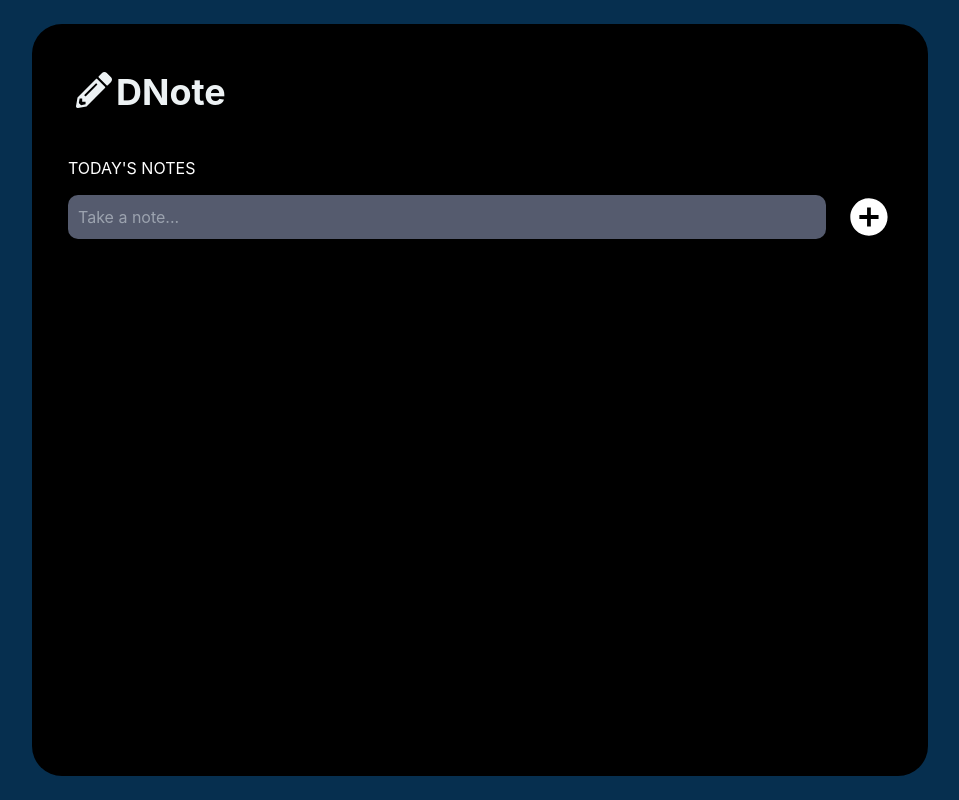
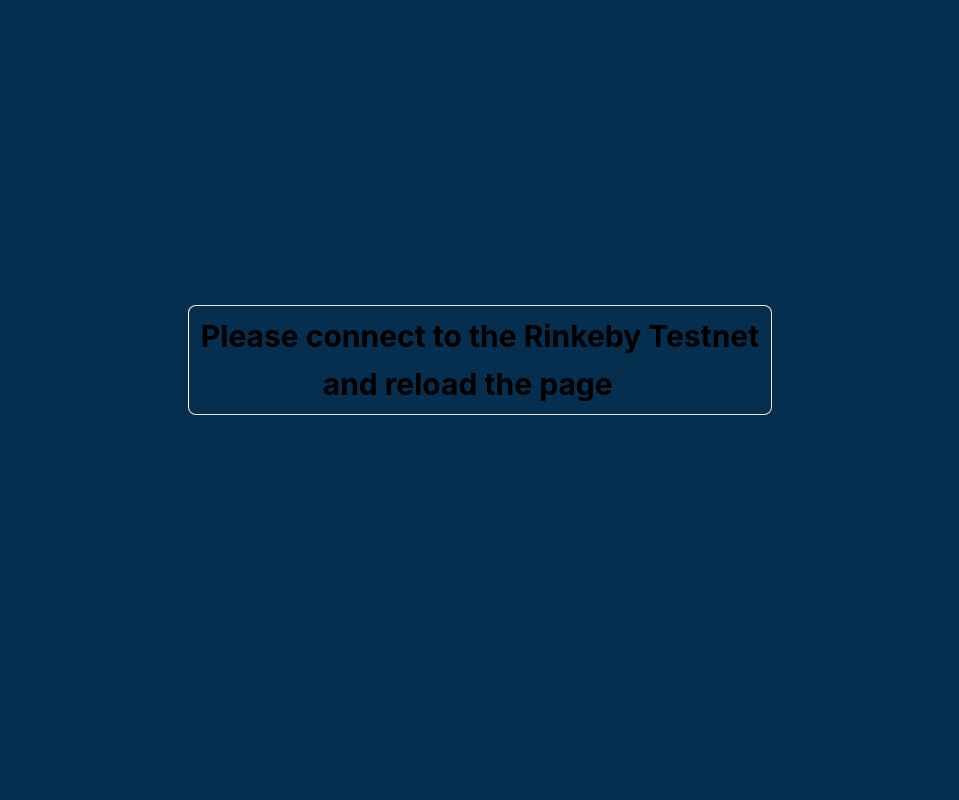
Before and after one commit to Nestor-19/DNote, a Next.js app in the folder client/: page / in a window 1280 px wide. Shown: the whole page, without its empty margins (160-1119 px from the left). Built offline with nearby package versions, Linux system fonts and the light colour scheme.

Commit message:
Completed WrongNetworkMessage component

```diff
--- a/client/components/WrongNetworkMessage.js
+++ b/client/components/WrongNetworkMessage.js
@@ -1,9 +1,9 @@
-const WrongNetworkMessage = () => <div className='flex flex-col justify-center items-center mb-20 font-bold text-2xl gap-y-3'>
-  {/* Prompt to change network to Rinkeby */}
-  <div>----------------------------------------</div>
-  <div>Please connect to the Rinkeby Testnet</div>
-  <div>and reload the page</div>
-  <div>----------------------------------------</div>
+const WrongNetworkMessage = () =>
+<div className='flex flex-col justify-center items-center mb-20 font-bold text-2xl sm:text-3xl gap-y-3 '>
+  <div className="border border-l-gray-50 rounded-lg">
+    <p className="mx-3 my-3">Please connect to the Rinkeby Testnet</p>
+    <p className="ml-[23%] my-3">and reload the page</p>
+  </div>
 </div>
 
 export default WrongNetworkMessage
--- a/client/pages/index.js
+++ b/client/pages/index.js
@@ -18,24 +18,24 @@
   }
 
   // Just gets all the tasks from the contract
-  const getAllTasks = async () => {
+  const getAllNotes = async () => {
 
   }
 
   // Add tasks from front-end onto the blockchain
-  const addTask = async e => {
+  const addNote = async e => {
 
   }
 
   // Remove tasks from front-end by filtering it out on our "back-end" / blockchain smart contract
-  const deleteTask = key => async () => {
+  const deleteNote = key => async () => {
 
   }
 
   return (
     <div className='bg-[#062F4F] h-screen w-screen flex justify-center py-6'>
       {!'is user not logged in?' ? <ConnectWalletButton /> :
-        'is this the correct network?' ? <NoteList /> : <WrongNetworkMessage />}
+        !'is this the correct network?' ? <NoteList /> : <WrongNetworkMessage />}
     </div>
   )
 }
```
